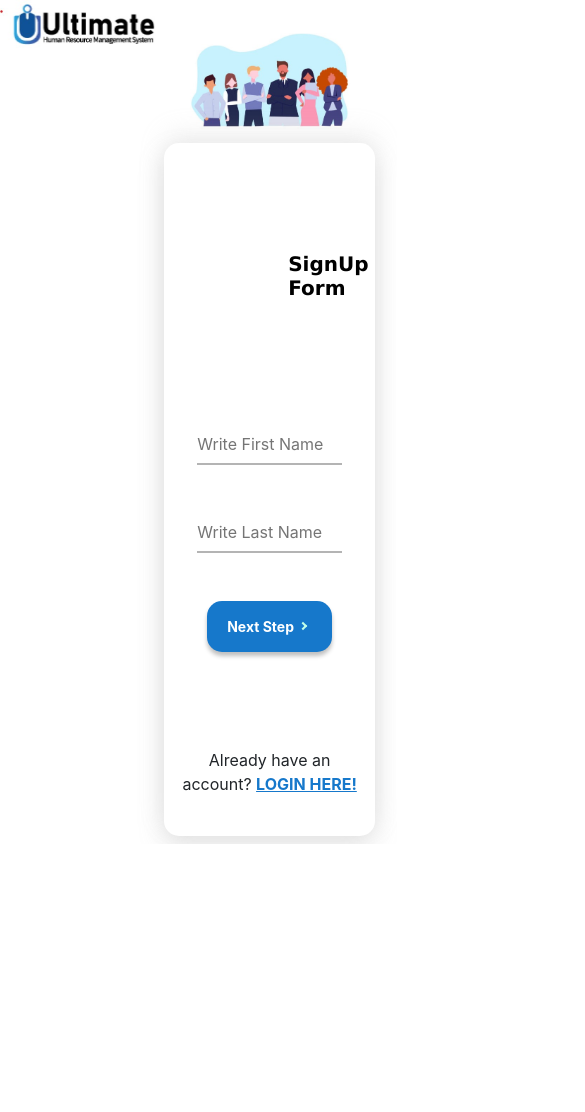
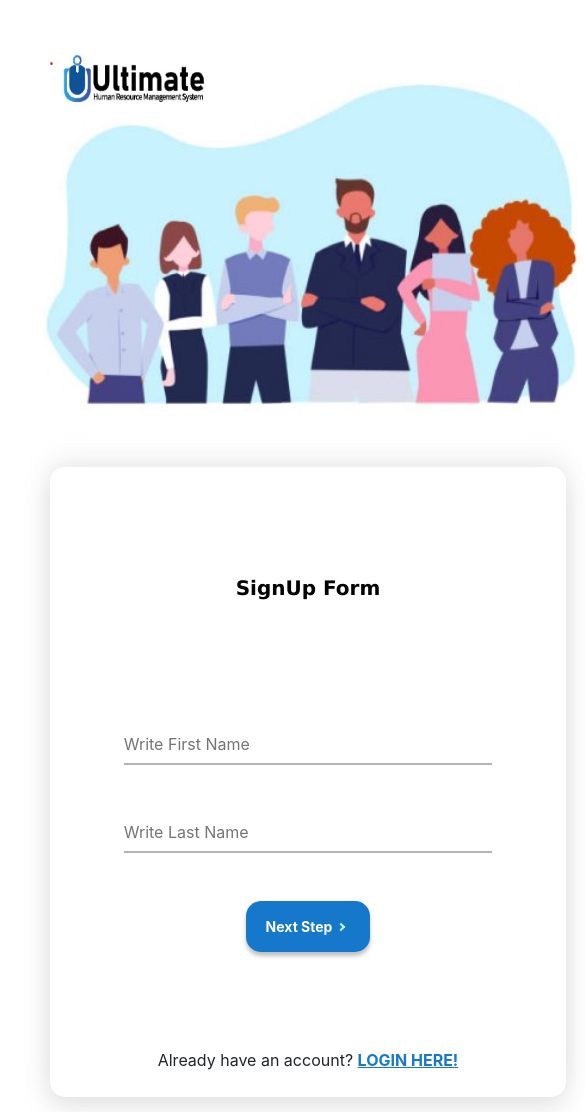
Before and after one commit to hasibkyau/React-signup-form, a React (Create React App) app: page / in a window 390 px wide. Shown: the top 1112 px of the page, 585 px wide, since content can reach past the window. Before the commit the page ends 844 px from the top, so only its background shows below. Built offline with nearby package versions, Linux system fonts and the light colour scheme.

Commit message:
responsive css

```diff
--- a/src/components/Auth/SignUp.js
+++ b/src/components/Auth/SignUp.js
@@ -168,7 +168,6 @@ function SignUp() {
                                 type="password"
                                 name="password"
                                 placeholder="password"
-                                // className="input-effect"
                                 className="input-effect"
                                 value={values.password}
                                 onChange={handleChange}
@@ -182,7 +181,6 @@ function SignUp() {
                                 <br />
                             </div>
                         </div>}
-                    {/* {this.state.dashboard === true ? <Navigate to="/Dashboard" replace={true} /> : console.log("render")} */}
                 </form>
             )
         }
--- a/src/components/Main.js
+++ b/src/components/Main.js
@@ -16,25 +16,21 @@ const router = createBrowserRouter([
     {
         path: "/",
         element: (
-            <div>
+            <div style={{ margin: "5px" }}>
+                <div style={{ position: "absolute", display: "inline-flex", left: "50px", top: "50px" }}>
+                    <img className='' src={logo} alt="logo" width="164.21" height="60" />
+                </div>
 
-                    <img className='img-fluid' src={logo} alt="logo" width="164.21" height="60" style={{ float: "left" }} />
+                <div className='' style={{ display: "inline-flex", paddingTop: "5%" }}>
+                    <img className='bgImg' src={background} alt="Smiley face" />
+                </div>
 
-
-            <div className='container pt-3'>
-
-                <div className='row'>
-
-                    <div className='co-12 col-sm-12 col-md-12 col-lg-7 '>
-                        <img className='img-fluid' src={background} alt="Smiley face" width="612" height="437" style={{ float: "left" }} />
-                    </div>
-
-
-                    <div className='col-12 col-sm-12 col-md-12 col-lg-5 BoxShadow'>
+                <div className='leftBox' style={{ display: "inline-flex" }}>
+                    <div className='BoxShadow' >
                         <SignUp />
                     </div>
-                    </div>
                 </div>
+
             </div>
         ),
     },
--- a/src/components/css/Button.css
+++ b/src/components/css/Button.css
@@ -65,11 +65,12 @@
     display: inline;
     align-items: center;
     padding: 10px;
-    background: white;
+    padding-left: 54px;
+    /* margin-left: 54px; */
+    background: #FFFFFF;
     border: #FFFFFF;
     color: #767676;
 }
-
 
 .loginButton {
     display: flex;
--- a/src/components/css/components.css
+++ b/src/components/css/components.css
@@ -5,7 +5,30 @@
     background: #ae6969;
 }
 
+@media only screen and (min-width: 1201px) {
+    .leftBox {
+        float: right;
+    }
+}
+
+@media only screen and (max-width: 1200px) {
+    .leftBox {
+        float: none;
+    }
+}
+
+@media only screen and (max-width: 600px) {
+    .leftBox {
+        float: none;
+        margin-left: 50%;
+        margin: 0 0 0 45px;
+    }
+}
+
 .BoxShadow {
+    width: 516px;
+    height: 630px;
+
     background: #FFFFFF;
     box-shadow: 1px -10px 25px rgba(201, 201, 201, 0.25), -1px 10px 25px rgba(147, 147, 147, 0.25);
     border-radius: 15px;
@@ -13,34 +36,33 @@
 
 .Title1 {
     font-family: 'Lucida Sans', 'Lucida Sans Regular', 'Lucida Grande', 'Lucida Sans Unicode', Geneva, Verdana, sans-serif;
-    /* font-style: normal; */
     font-weight: 600;
     font-size: 20px;
     line-height: 24px;
     text-align: center;
     padding: 109px;
-    /* padding: 20px; */
     color: #000000;
 }
 
 .input {
     border: 0px;
     width: 80%;
-    /* background-color: red; */
     border-bottom: 2px solid #B4B4B4;
-    /* margin: 10px; */
-
 }
-
-
 
 :focus {
     outline: none;
 }
 
 .input-effect {
-    width: 80%;
+    width: 368.5px;
     border: 0;
     padding: 7px 0;
-    border-bottom: 2px solid #B4B4B4;;
+    border-bottom: 2px solid #B4B4B4;
+    ;
 }
+
+.bgImg {
+    width: 612px;
+    height: 437px;
+}
```
